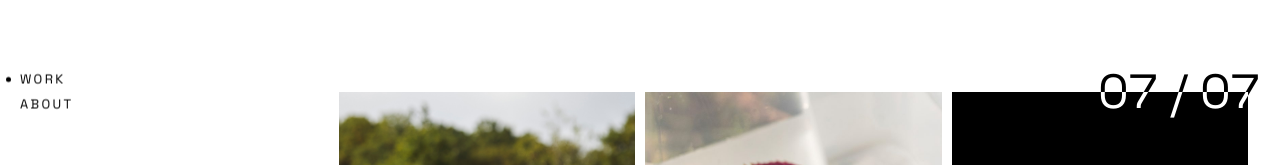
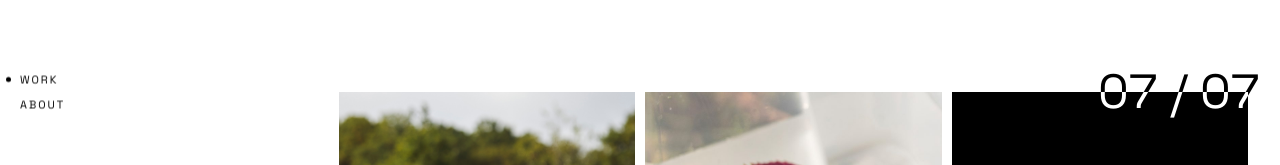
Before and after one commit to airdistillations/noshinto, a Next.js app: page / in a window 1280 px wide. Shown: the part 308-473 px from the top of the page. Built offline with nearby package versions, Linux system fonts and the light colour scheme.

Commit message:
desktop nav: match side-stack font size to project pages
WORK / ABOUT side stack on home + about drops from 1.3rem to
1.1rem — same size as the project-page nav stack.

https://claude.ai/code/session_01D8SBgpVN1wcDvvVjDGXEzE

```diff
--- a/src/components/Nav.tsx
+++ b/src/components/Nav.tsx
@@ -69,7 +69,7 @@ export default function Nav() {
       {!pathname.startsWith('/work/') && (
         <nav
           aria-label="Primary"
-          className="hidden lg:flex fixed left-0 top-1/2 -translate-y-1/2 z-10 pl-8 flex-col gap-2 text-[1.3rem] blend-difference"
+          className="hidden lg:flex fixed left-0 top-1/2 -translate-y-1/2 z-10 pl-8 flex-col gap-2 text-[1.1rem] blend-difference"
           style={{ color: 'var(--color-white)' }}
         >
           <span className="relative inline-flex items-baseline">
```
